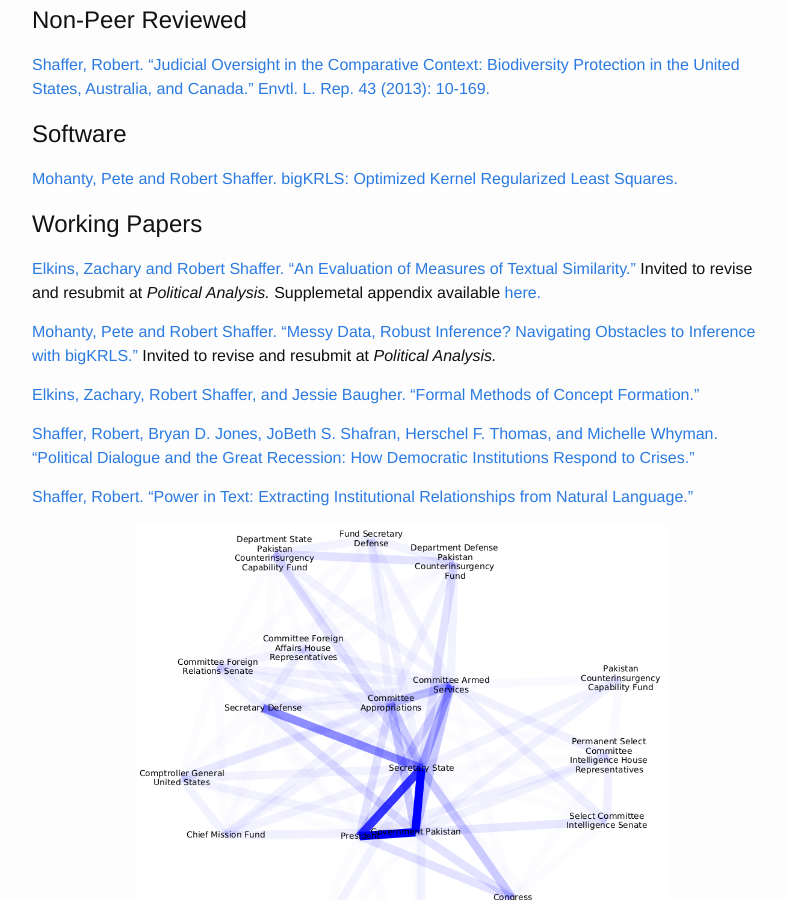
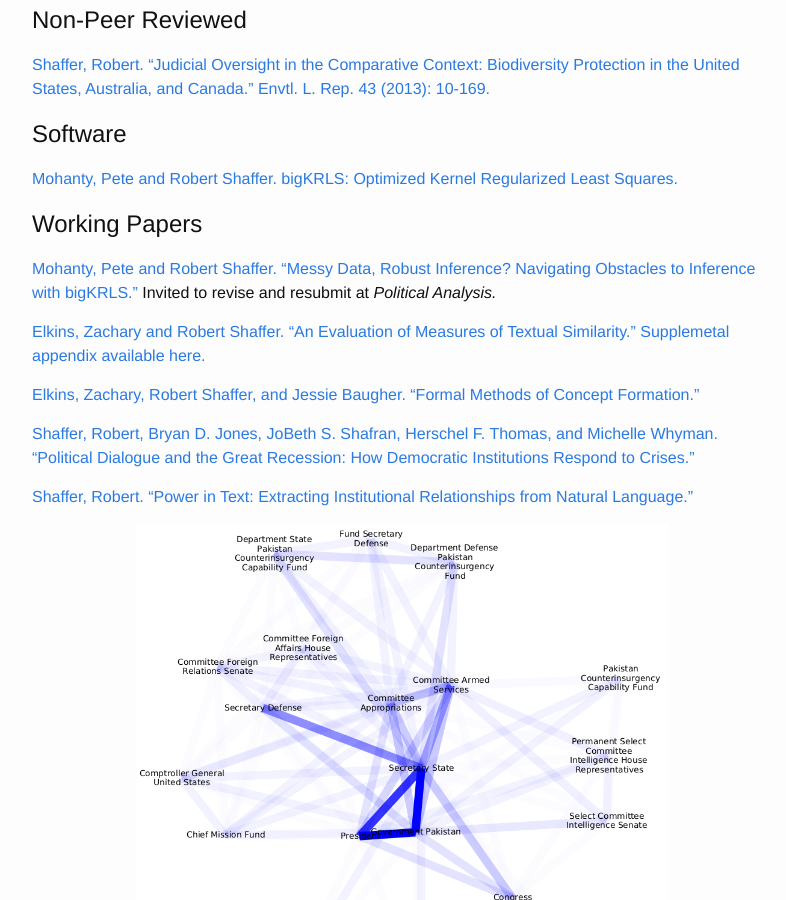
Before and after one commit to rbshaffer/rbshaffer.github.io, a Jekyll site: the page built from _pages/01_research.md, in a window 1280 px wide and 900 px high, scrolled down 330 px. Shown: the whole window, without its empty margins (238-1024 px from the left). Built offline with Jekyll 4.4.1, drawn with Linux system fonts in a browser that asks for light colours.

Commit message:
Updating research.

```diff
--- a/_pages/01_research.md
+++ b/_pages/01_research.md
@@ -19,9 +19,9 @@
 
 
 <h2>Working Papers</h2>
-<a href="/_includes/evaluation-measures-textual.pdf" target="_blank">Elkins, Zachary and Robert Shaffer. "An Evaluation of Measures of Textual Similarity."</a> Invited to revise and resubmit at <em>Political Analysis.</em> Supplemetal appendix available <a href="/_includes/similarity-appendix.pdf" target="_blank">here.
+<a href="/_includes/mohanty_shaffer_bigkrls_paper.pdf" target="_blank">Mohanty, Pete and Robert Shaffer. "Messy Data, Robust Inference? Navigating Obstacles to Inference with bigKRLS."</a> Invited to revise and resubmit at <em>Political Analysis.</em>
 
-<a href="/_includes/mohanty_shaffer_bigkrls_paper.pdf" target="_blank">Mohanty, Pete and Robert Shaffer. "Messy Data, Robust Inference? Navigating Obstacles to Inference with bigKRLS."</a> Invited to revise and resubmit at <em>Political Analysis.</em>
+<a href="/_includes/evaluation-measures-textual.pdf" target="_blank">Elkins, Zachary and Robert Shaffer. "An Evaluation of Measures of Textual Similarity." Supplemetal appendix available <a href="/_includes/similarity-appendix.pdf" target="_blank">here.
 
 <a href="/_includes/formal-methods-concept.pdf" target="_blank">Elkins, Zachary, Robert Shaffer, and Jessie Baugher. "Formal Methods of Concept Formation."</a>
 
```
